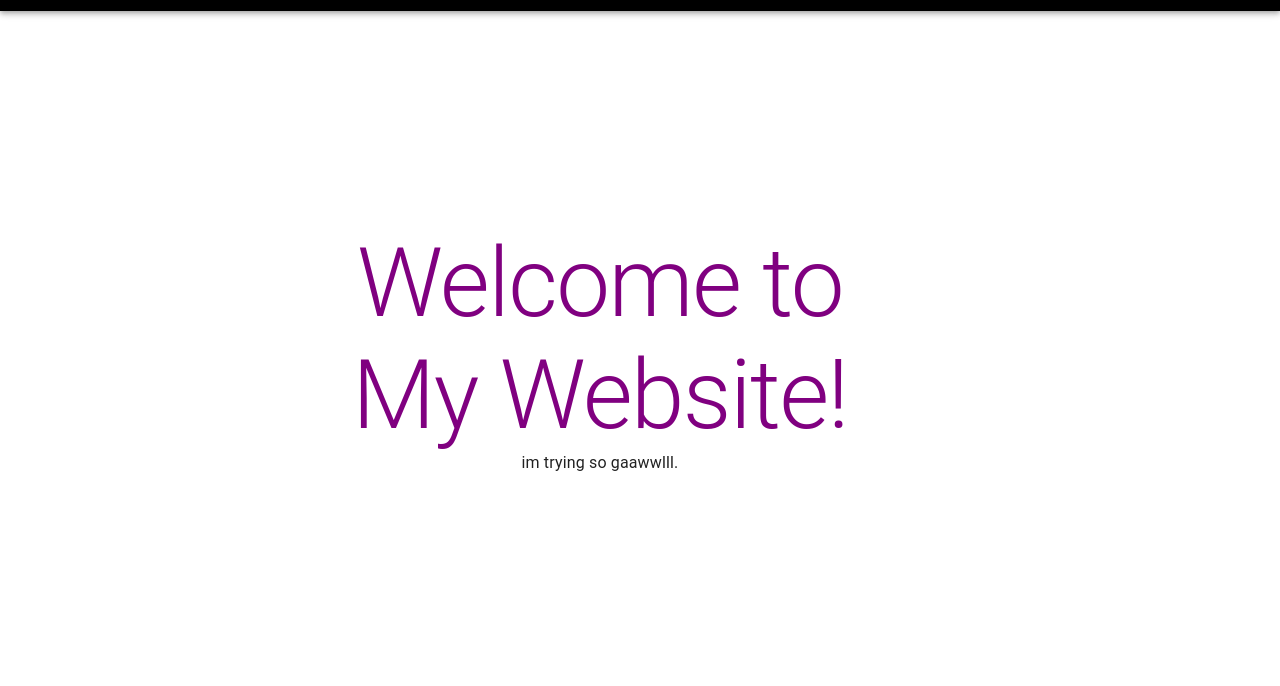
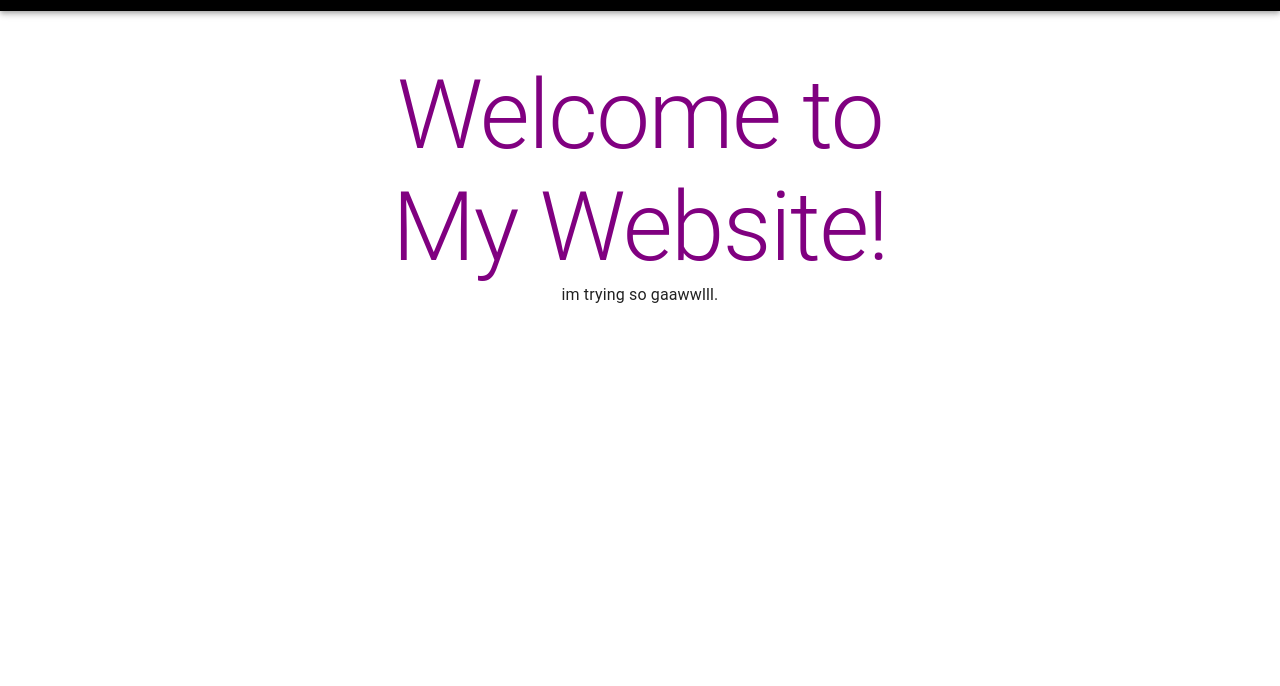
Before and after one commit to antch57/jam-statz-frontend, a Gatsby site: page / in a window 1280 px wide. Shown: the part 53-739 px from the top of the page. Built offline with nearby package versions, Linux system fonts and the light colour scheme; Gatsby itself is replaced by a stand-in of ours.

```diff
--- a/src/components/layout.js
+++ b/src/components/layout.js
@@ -7,7 +7,7 @@
     <Box style={{ display: 'flex', flexDirection: 'column', minHeight: '100vh', margin: 0, padding: 0 }}>
         <CssBaseline />
         <Header />
-        <Container sx={{ flex: 1, p: 0, m: 0, display: 'flex', justifyContent: 'center', alignItems: 'center' }}>
+        <Container>
             {children}
         </Container>
         <Footer />
```
